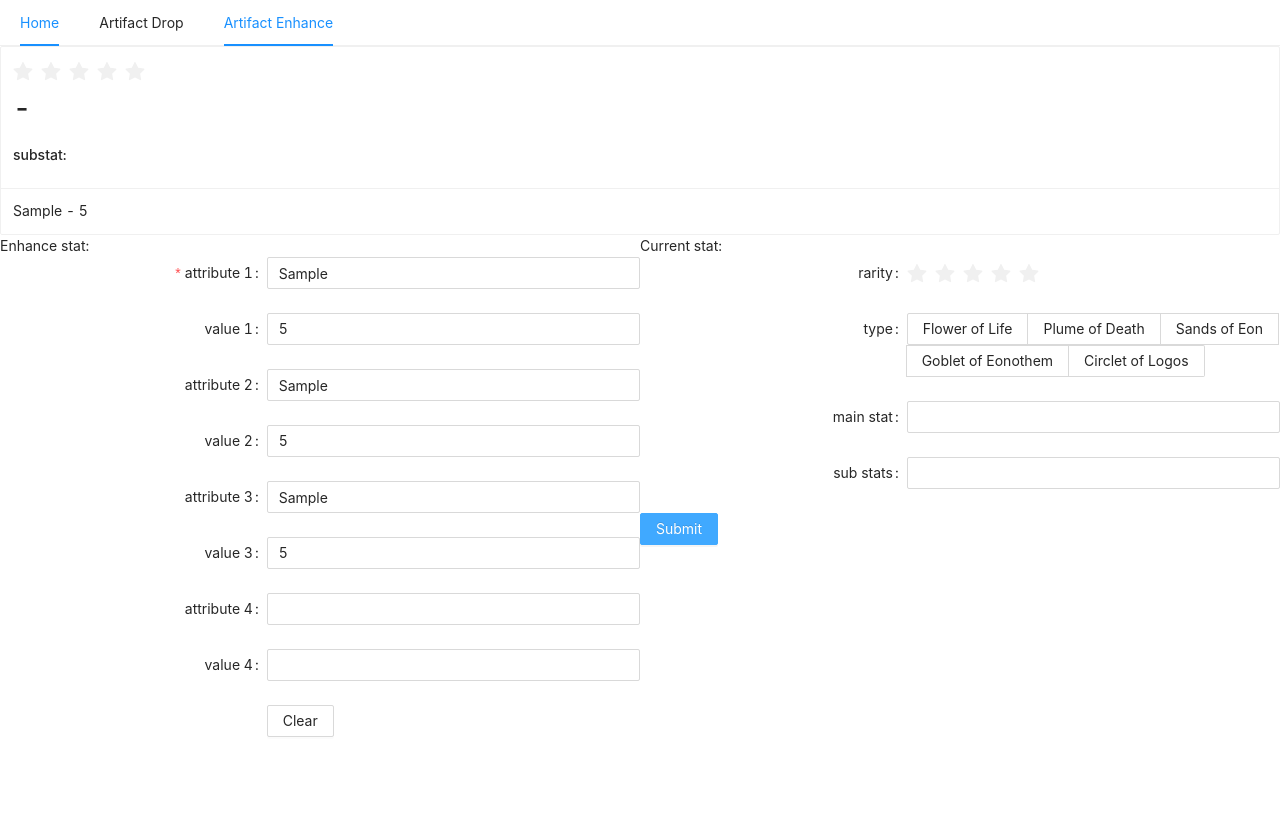
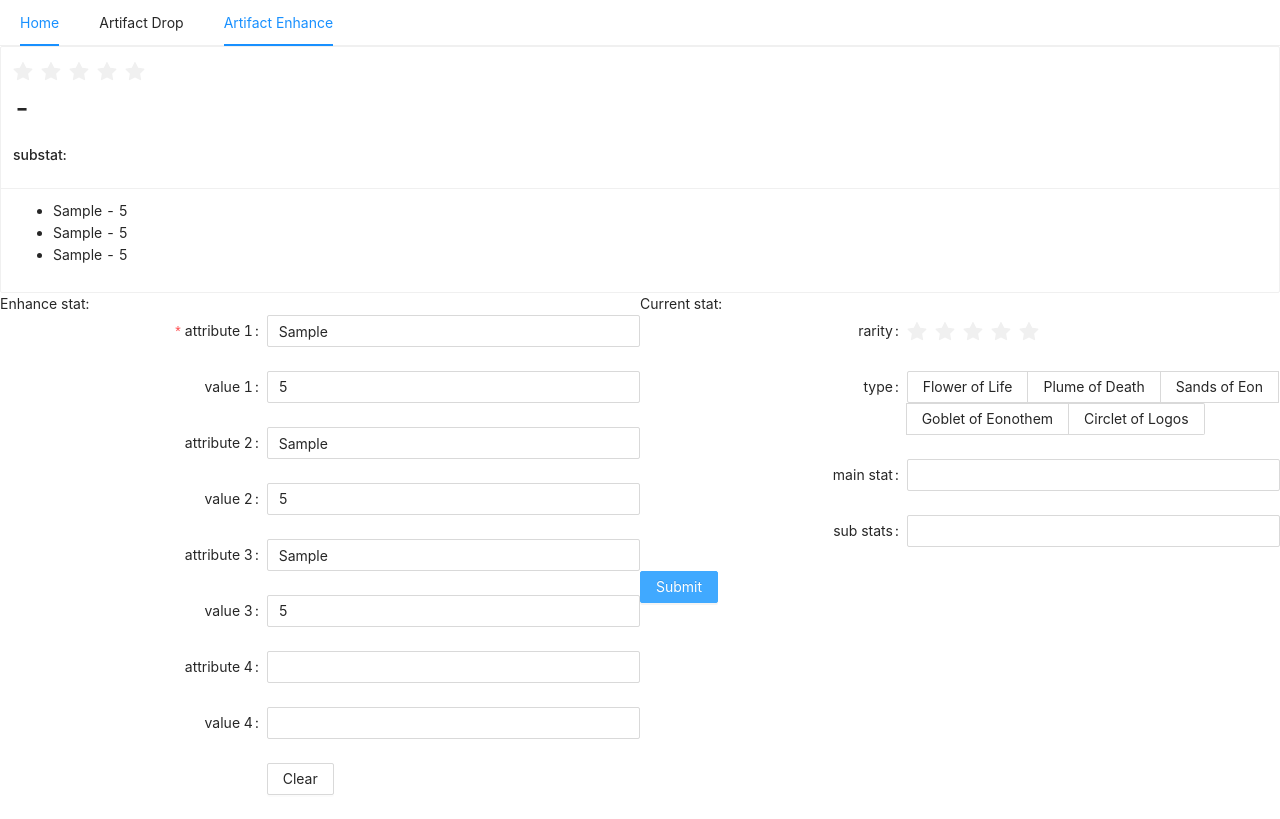
Before and after one commit to JiahuaZhang/kokopium-artifact, a Next.js app: page /enhance in a window 1280 px wide. Both pictures are taken after typing "Sample", "5", "Sample", "5", "Sample", "5" into the empty fields and a click on the button "Submit". Built offline with nearby package versions, Linux system fonts and the light colour scheme.

Commit message:
fix display issue for multiple enhances

```diff
--- a/components/enhance/ArtifactEnhanceBox.tsx
+++ b/components/enhance/ArtifactEnhanceBox.tsx
@@ -34,7 +34,15 @@ export const ArtifactEnhanceBox = (props: Props) => {
 
   return (
     <Card size='small' title={title} className='inline-block'>
-      {artifact.enhance[0].name} - {artifact.enhance[0].value}
+      <ul>
+        {artifact.enhance
+          .filter((enhance) => enhance.name)
+          .map((e) => (
+            <li key={e.name}>
+              {e.name} - {e.value}
+            </li>
+          ))}
+      </ul>
     </Card>
   );
 };
```
